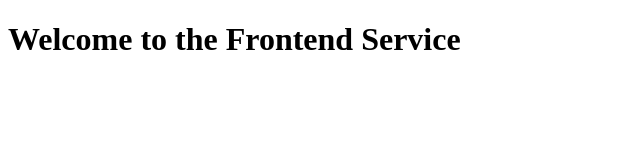
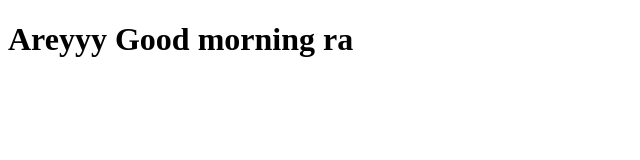
Before and after one commit to SaiKumarNerella9030/order-processing-platform, a plain HTML site: page services/frontend-service/index.html in a window 1280 px wide. Shown: the whole page, without its empty margins (0-640 px from the left). Drawn offline with Linux system fonts and the light colour scheme.

Commit message:
Update index.html

```diff
--- a/services/frontend-service/index.html
+++ b/services/frontend-service/index.html
@@ -2,6 +2,6 @@
 <html>
   <head><title>Frontend</title></head>
   <body>
-    <h1>Welcome to the Frontend Service</h1>
+    <h1>Areyyy Good morning ra</h1>
   </body>
 </html>
```
